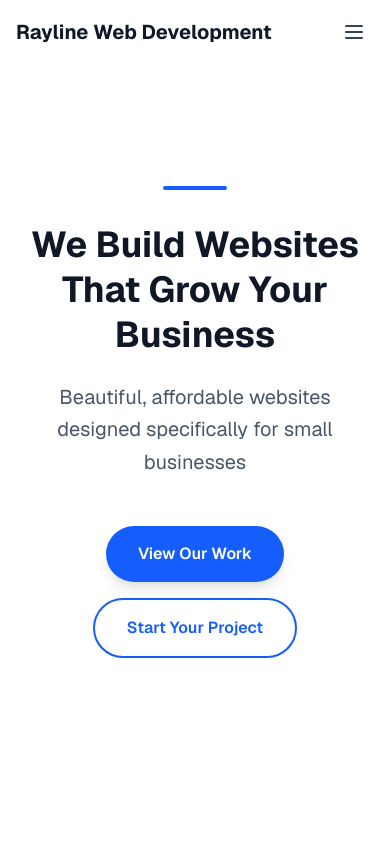
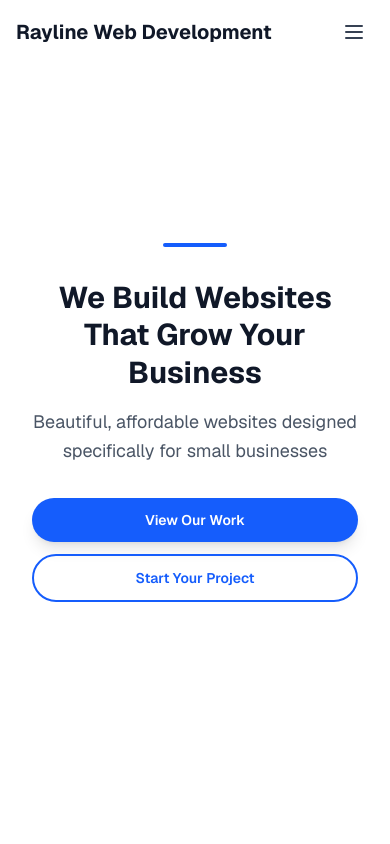
Before and after one commit to vah6314-cmd/XomRawTar, a Next.js app: page / in a window 390 px wide. Shown: the top 844 px of the page. Built offline with nearby package versions, Linux system fonts and the light colour scheme.

Commit message:
Auto-commit: Agent tool execution

```diff
--- a/src/components/Hero.tsx
+++ b/src/components/Hero.tsx
@@ -23,26 +23,26 @@ export default function Hero() {
           <div className="w-16 h-1 bg-blue-600 mx-auto mb-8 rounded-full"></div>
 
           {/* Main Headline */}
-          <h1 className="text-4xl md:text-5xl lg:text-6xl font-bold text-gray-900 mb-6 leading-tight">
+          <h1 className="text-3xl sm:text-4xl md:text-5xl lg:text-6xl font-bold text-gray-900 mb-4 sm:mb-6 leading-tight px-4">
             We Build Websites That Grow Your Business
           </h1>
 
           {/* Subheadline */}
-          <p className="text-xl md:text-2xl text-gray-600 mb-12 max-w-3xl mx-auto leading-relaxed">
+          <p className="text-lg sm:text-xl md:text-2xl text-gray-600 mb-8 sm:mb-12 max-w-3xl mx-auto leading-relaxed px-4">
             Beautiful, affordable websites designed specifically for small businesses
           </p>
 
           {/* CTA Buttons */}
-          <div className="flex flex-col sm:flex-row gap-4 justify-center items-center">
+          <div className="flex flex-col sm:flex-row gap-3 sm:gap-4 justify-center items-center px-4">
             <button
               onClick={() => scrollToSection('portfolio')}
-              className="px-8 py-4 bg-blue-600 text-white font-semibold rounded-full hover:bg-blue-700 transition-colors duration-200 shadow-lg hover:shadow-xl transform hover:-translate-y-1 transition-transform"
+              className="w-full sm:w-auto px-6 sm:px-8 py-3 sm:py-4 bg-blue-600 text-white font-semibold rounded-full hover:bg-blue-700 transition-colors duration-200 shadow-lg hover:shadow-xl transform hover:-translate-y-1 transition-transform text-sm sm:text-base"
             >
               View Our Work
             </button>
             <button
               onClick={() => scrollToSection('contact')}
-              className="px-8 py-4 bg-transparent text-blue-600 font-semibold border-2 border-blue-600 rounded-full hover:bg-blue-50 transition-colors duration-200"
+              className="w-full sm:w-auto px-6 sm:px-8 py-3 sm:py-4 bg-transparent text-blue-600 font-semibold border-2 border-blue-600 rounded-full hover:bg-blue-50 transition-colors duration-200 text-sm sm:text-base"
             >
               Start Your Project
             </button>
```
